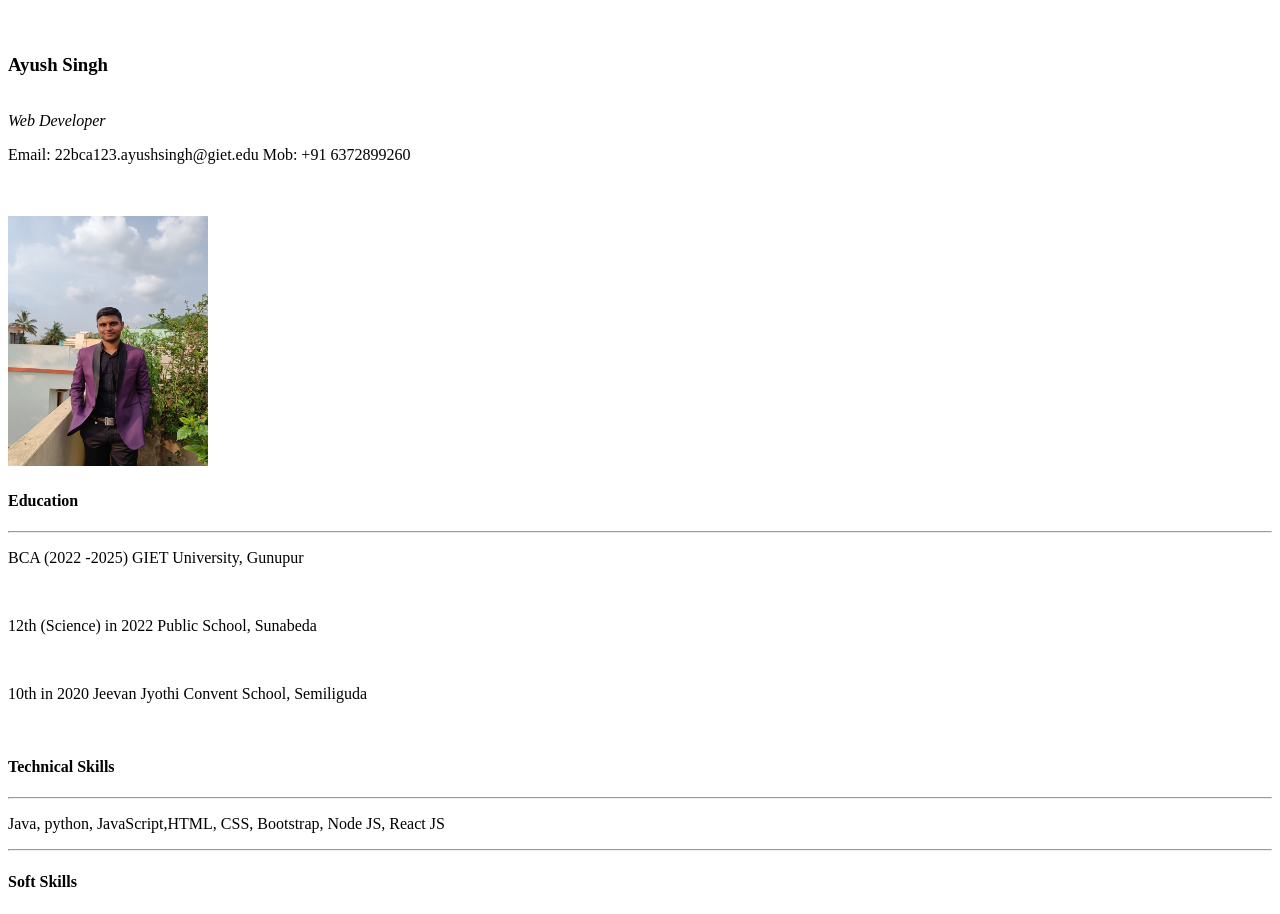
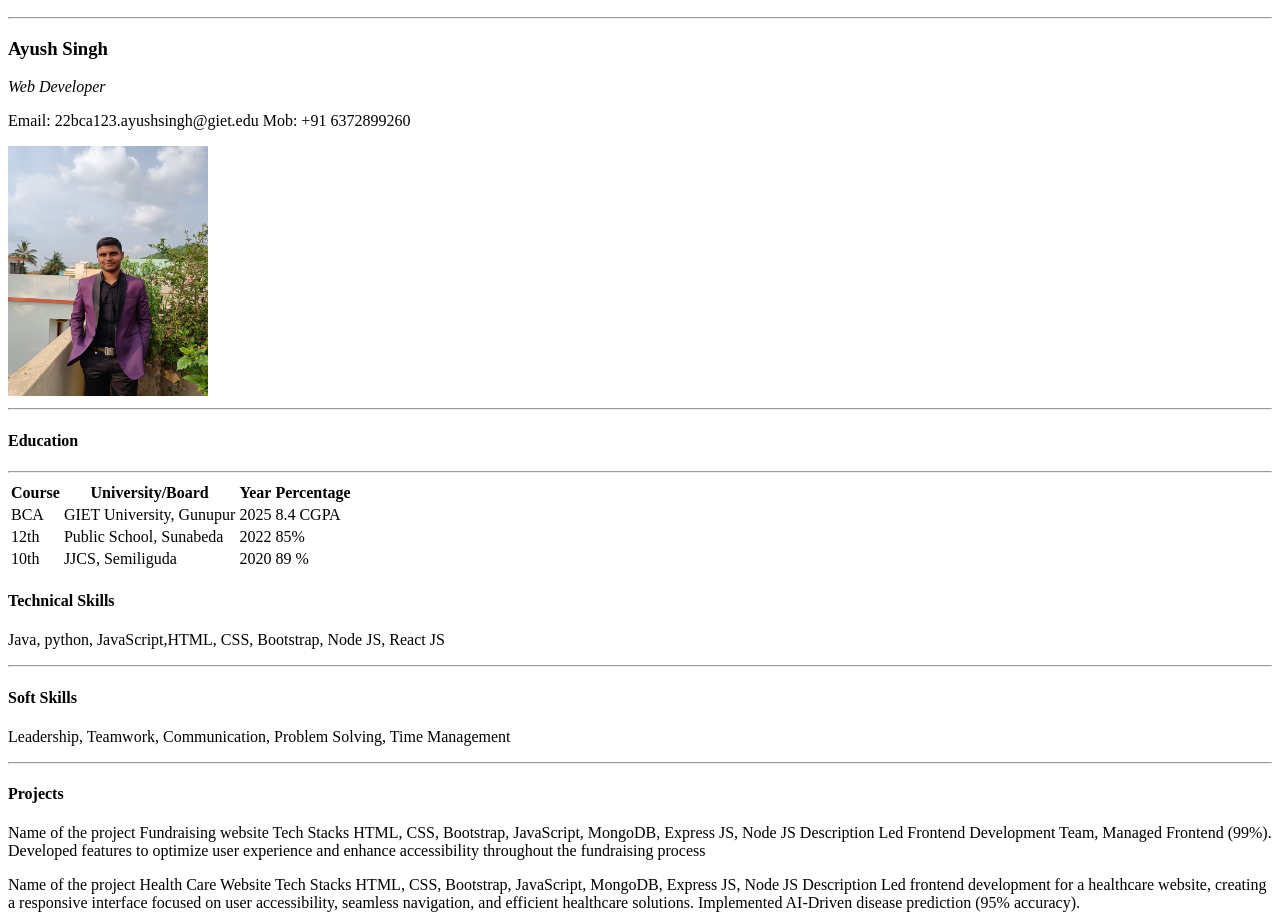
Before and after one commit to ayushsingh1859/Sigma5.o-webdev, a plain HTML site: page Basics/portfolio.html in a window 1280 px wide. Shown: the part 50-964 px from the top of the page. Drawn offline with Linux system fonts and the light colour scheme.

Commit message:
HTML 2 done

```diff
--- a/Basics/portfolio.html
+++ b/Basics/portfolio.html
@@ -6,43 +6,89 @@
     <title>Portfolio</title>
 </head>
 <body>
+    <header>
     <h2>Portfolio </h2>
-    <br>
-    <h3><b>Ayush Singh</b></h3><br>
-    <i>Web Developer</i><br>
+    <hr>
+    <h3><b>Ayush Singh</b></h3>
+    <i>Web Developer</i>
     <p>Email: 22bca123.ayushsingh@giet.edu
         Mob: +91 6372899260
 
-        </p><br>
-    <br>
+        </p>
     <img src="02.jpg" height="250px" width="200px"  alt="my image">
     <br>
+</header>
+<hr>
+<section>
+
+
     <h4><b>Education</b></h4>
+   <!-- <ul>
+    <li>BCA (2022 -2025)	GIET University, Gunupur</li>
+<li>12th (Science) in 2022	Public School, Sunabeda</li>
+<li>10th in 2020	Jeevan Jyothi Convent School, Semiliguda</li>
+   </ul>
+<hr> -->
+<table>
+    <tr>
+        <th>Course</th>
+        <th>University/Board</th>
+        <th>Year</th>
+        <th>Percentage</th>
+
+    </tr>
     <hr>
-    <p>BCA (2022 -2025)	GIET University, Gunupur</p><br>
-    <p>12th (Science) in 2022	Public School, Sunabeda</p><br>
-    <p>10th in 2020	Jeevan Jyothi Convent School, Semiliguda </p><br>
-
-    <h4> <b>Technical Skills</b></h4><hr>
+    <tr>
+        <td>BCA</td>
+        <td>GIET University, Gunupur</td>
+        <td>2025</td>
+        <td>8.4 CGPA</td>
+    </tr>
+    <tr>
+        <td>12th</td>
+        <td>Public School, Sunabeda</td>
+        <td>2022</td>
+        <td>85%</td>
+    </tr>
+    <tr>
+        <td>10th</td>
+        <td>JJCS, Semiliguda</td>
+        <td>2020</td>
+        <td>89 %</td>
+    </tr>
+</table>
+    <h4> <b>Technical Skills</b></h4>
     <p>Java, python, JavaScript,HTML, CSS, Bootstrap, Node JS, React JS</p>
     <hr>
-    <h4><b>Soft Skills</b></h4><br>
+
+    <h4><b>Soft Skills</b></h4>
+
     <p>Leadership, Teamwork, Communication, Problem Solving, Time Management</p>
-    <h4><b>Projects</b></h4><br>
+    <hr>
+    <h4><b>Projects</b></h4>
     <p>Name of the project	Fundraising website
         Tech Stacks	HTML, CSS, Bootstrap, JavaScript, MongoDB, Express JS, Node JS
         Description	Led Frontend Development Team, Managed Frontend (99%). Developed features to optimize user experience and enhance accessibility throughout the fundraising process
-        </p><br>
+        </p>
     <p>Name of the project	Health Care Website
         Tech Stacks	HTML, CSS, Bootstrap, JavaScript, MongoDB, Express JS, Node JS
         Description	   Led frontend development for a healthcare website, creating a responsive interface focused on user accessibility, seamless navigation, and efficient healthcare solutions. Implemented AI-Driven disease prediction (95% accuracy).
-        </p><br>
-        <h4><b>Personal Details</b></h4><br>
+        </p>
+
+    </section>
+    <hr>
+    <footer>
+
+
+
+        <h4><b>Personal Details</b></h4>
         <ul>
             <li>Date of Birth -	18th June, 2003</li>
             <li>Gender - Male</li>
             <li>Father's Name - Sri Krishna Kumar Singh</li>
             <li> Language Known	 - ENGLISH, HINDI, ODIA</li>
         </ul>
+        <h3>made with &hearts; by Ayush</h3>
+    </footer>
 </body>
 </html>
```
Also changed, not shown: Basics/classroom.html (added, +19 -0 lines).
